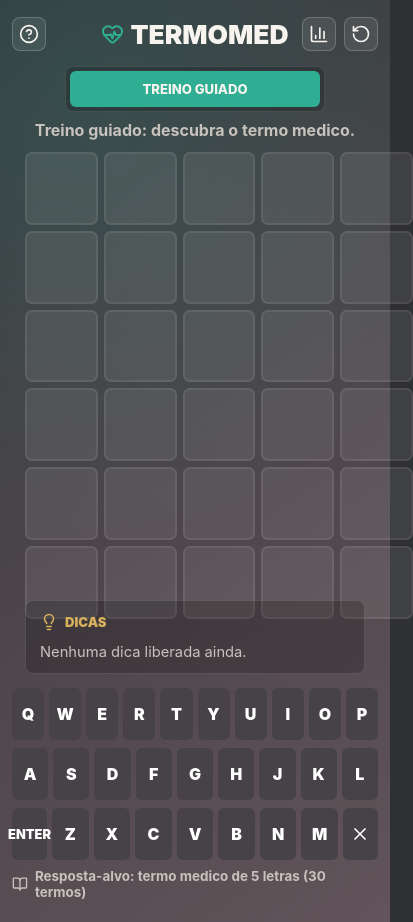
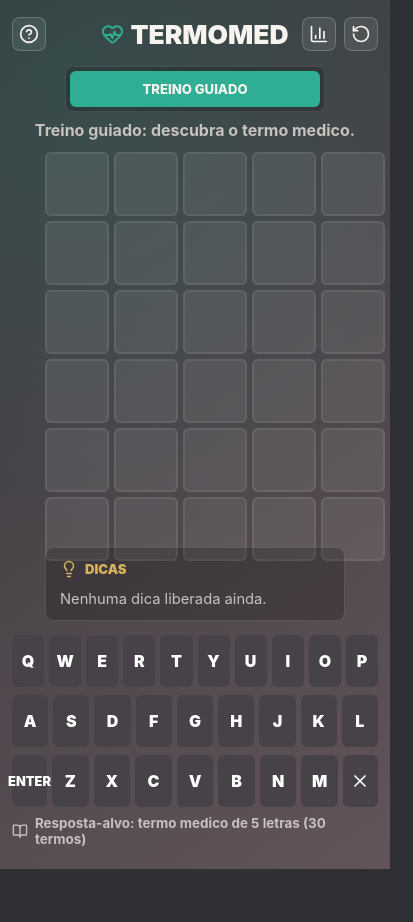
Before and after one commit to c7fsznn6tk-ship-it/TermoMed, a React (Vite) app: page / in a window 390 px wide. Shown: the whole page, 413 px wide, since content can reach past the window. After the commit the page ends 869 px from the top, so only its background shows below. Built offline with nearby package versions, Linux system fonts and the light colour scheme.

Commit message:
Add files via upload

```diff
--- a/src/styles.css
+++ b/src/styles.css
@@ -163,10 +163,10 @@ button {
 .game-area {
   align-self: center;
   justify-self: center;
-  width: min(100%, 820px);
+  width: min(100%, 760px);
   display: grid;
-  grid-template-columns: minmax(300px, 390px) minmax(240px, 320px);
-  gap: clamp(18px, 4vw, 44px);
+  grid-template-columns: minmax(280px, 340px) minmax(240px, 320px);
+  gap: clamp(16px, 3vw, 36px);
   align-items: center;
   justify-content: center;
 }
@@ -187,14 +187,14 @@ button {
 .tile {
   width: 100%;
   aspect-ratio: 1;
-  border-radius: 8px;
+  border-radius: 7px;
   display: inline-flex;
   align-items: center;
   justify-content: center;
   background: rgba(255, 255, 255, 0.08);
-  border: 3px solid rgba(255, 255, 255, 0.08);
+  border: 2px solid rgba(255, 255, 255, 0.08);
   color: var(--text);
-  font-size: clamp(1.7rem, 8vw, 2.8rem);
+  font-size: clamp(1.45rem, 6vw, 2.25rem);
   font-weight: 900;
   text-transform: uppercase;
   line-height: 1;
@@ -492,14 +492,14 @@ button {
   }
 
   .game-area {
-    width: min(100%, 340px);
+    width: min(100%, 300px);
     grid-template-columns: 1fr;
     gap: 10px;
   }
 
   .board {
-    width: min(100%, 340px);
-    gap: 6px;
+    width: min(100%, 300px);
+    gap: 5px;
   }
 
   .hints-panel {
@@ -507,11 +507,11 @@ button {
   }
 
   .board-row {
-    gap: 6px;
+    gap: 5px;
   }
 
   .tile {
-    border-radius: 7px;
+    border-radius: 6px;
     border-width: 2px;
   }
 
```
